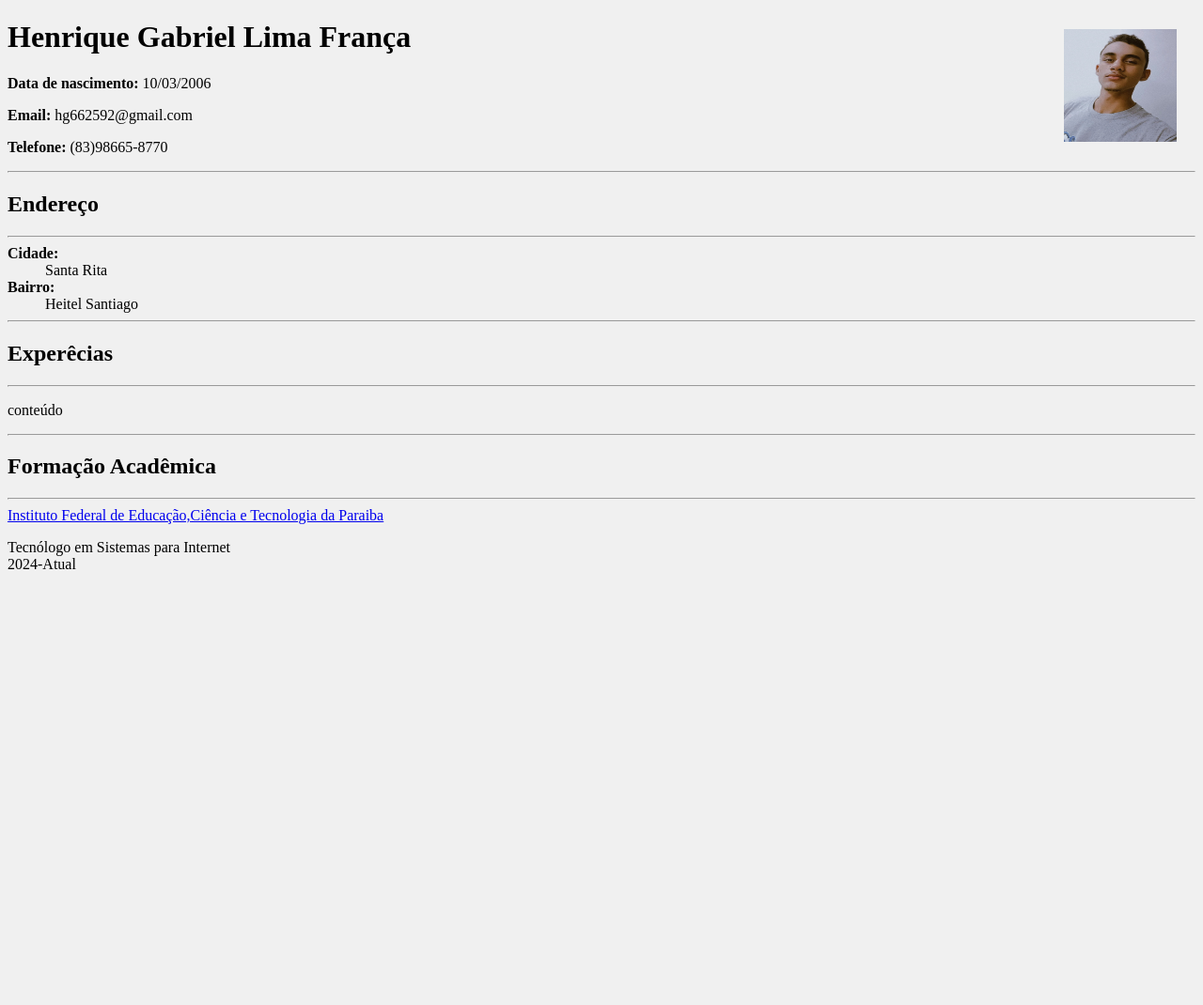
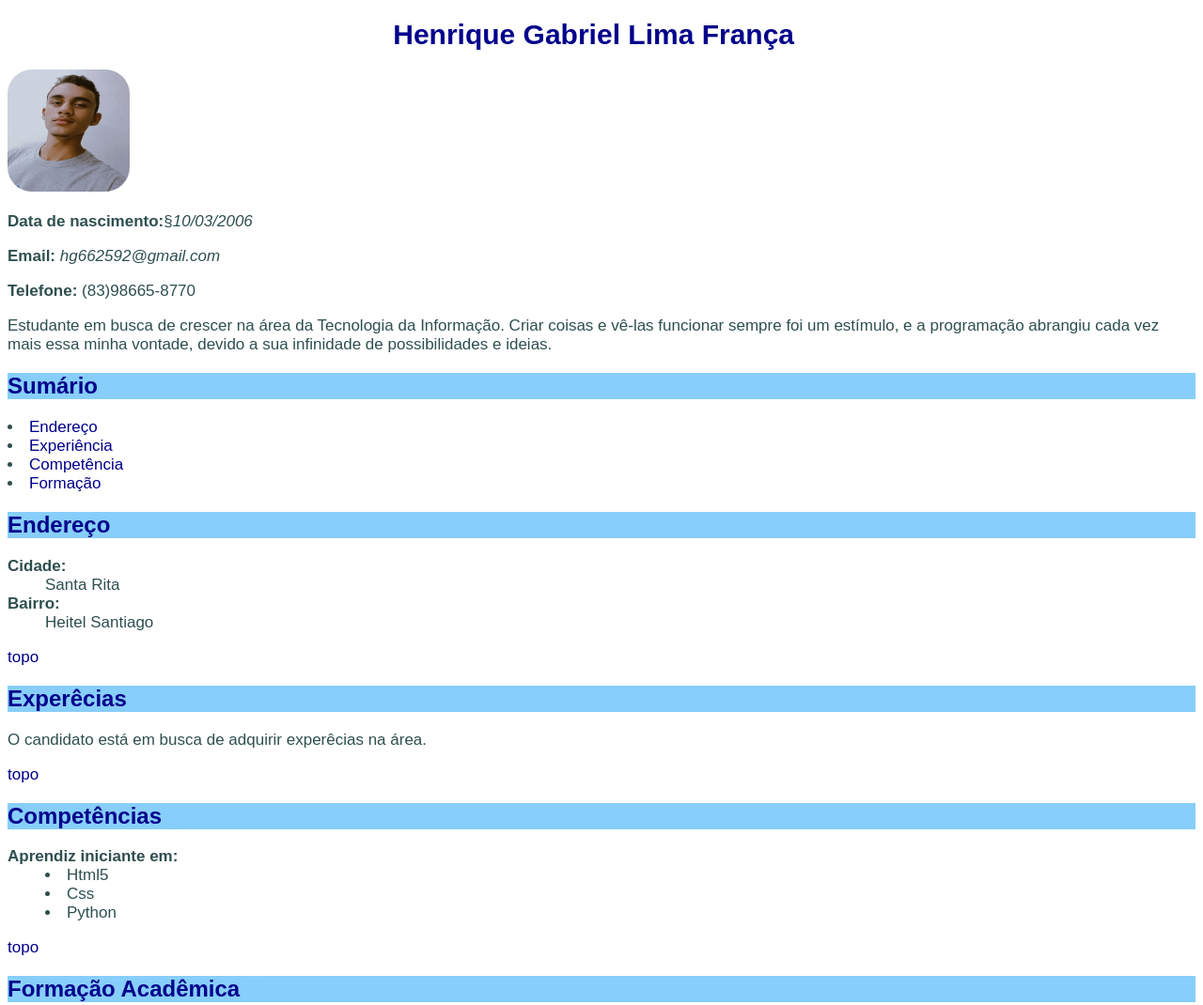
Before and after one commit to Henrique-06/curriculum_Henrique, a plain HTML site: page curriculum_h/meu_curriculum.html in a window 1280 px wide. Shown: the top 1070 px of the page at 94% size. Before the commit the page ends 800 px from the top, so only its background shows below. Drawn offline with Linux system fonts and the light colour scheme.

Commit message:
curriculum_nvl2

```diff
--- /dev/null
+++ b/curriculum_h/css/style.css
@@ -0,0 +1,51 @@
+body {
+    color:darkslategray;
+    font-family: Arial, Helvetica, sans-serif;
+    font-size: 17px;
+}
+.text-center {
+    text-align: center;
+}
+
+#copyright {
+    font-weight: bold;
+    font-style: italic;
+}
+
+h1 {
+    font-size: 30px;
+}
+
+h1 a,h1 a:visited {
+    color: white;
+}
+
+h2 {
+    font-size: 24px;
+    background-color: lightskyblue;
+}
+
+h1, h2, a, a:visited {
+    color: darkblue;
+}
+
+h2 a,h2 a:visited {
+    color: lightskyblue;
+}
+
+h1:hover a, h2:hover a {
+    color: darkblue;
+}
+
+a, a:visited {
+    text-decoration: none;
+}
+
+a:hover{
+    text-decoration: underline;
+}
+
+
+.minhafoto {
+    border-radius: 20%;
+}
--- a/curriculum_h/meu_curriculum.html
+++ b/curriculum_h/meu_curriculum.html
@@ -5,46 +5,49 @@
     <meta http-equiv="X-UA-Compatible" content="IE=edge">
     <meta name="viewport" content="width=device-width, initial-scale=1.0">
     <title>Curriculum</title>
-    <link rel="stylesheet" href="style.css">
+    <link rel="stylesheet" href="css/style.css">
 </head>
 <body>
+ <div>
+<h1 id="pessoa" class="text-center">Henrique Gabriel Lima França<a href="#person">§</a></h1>
 
-    <img src="fotominha.png" alt="foto de perfil" class="minhafoto" width="120" height="120"  />
+<img src="img/fotominha.png" alt="foto de perfil" class="minhafoto" width="130" height="130"  />
 
- <h1>Henrique Gabriel Lima França</h1>
-
- <p><strong>Data de nascimento:</strong> 10/03/2006</p>
-<p><strong>Email:</strong> hg662592@gmail.com</p>
+<p><strong>Data de nascimento:</strong>§<i>10/03/2006</i></p>
+<p><strong>Email:</strong> <i>hg662592@gmail.com</i></p>
 <p><strong>Telefone:</strong> (83)98665-8770</p>
 
-<hr>
+<p>Estudante em busca de crescer na área da Tecnologia da Informação. Criar coisas e vê-las funcionar sempre foi um estímulo, e a programação abrangiu cada vez mais essa minha vontade, devido a sua infinidade de possibilidades e ideias.  </p>
 
-<h2><strong>Endereço</strong></h2>
+<h2 id="sumario">Sumário <a href="#sumario">§</a></h2>
+<li><a href="#endereco">Endereço</a></li>
+<li><a href="#experiencia">Experiência</a></li>
+<li><a href="#competencia">Competência</a></li>
+<li><a href="#formacao">Formação</a></li>
 
-<hr>
-
+<h2 id="endereco">Endereço <a href="#endereco">§</a></h2>
 <dt><strong>Cidade:</strong></dt>
 <dd>Santa Rita</dd>
 <dt><strong>Bairro:</strong></dt>
 <dd>Heitel Santiago</dd>
+<p><a href="#">topo</a></p>
 
-<hr>
+<h2 id="experiencia">Experêcias <a href="#experiencia">§</a></h2>
+<p>O candidato está em busca de adquirir experêcias na área.</p>
+<p><a href="#">topo</a></p>
 
-<h2>Experêcias</h2>
+<h2 id="competencia">Competências <a href="#competencia">§</a></h2>
+<dt><strong>Aprendiz iniciante em:</strong></dt>
+<dd><li>Html5</li></dd>
+<dd><li>Css</li></dd>
+<dd><li>Python</li></dd>
+<p><a href="#">topo</a></p>
 
-<hr>
-
-<p>conteúdo</p>
-
-<hr>
-
-<h2>Formação Acadêmica</h2>
-
-<hr>
-
+<h2 id="formacao">Formação Acadêmica <a href="#formacao">§</a></h2>
 <a href="https://ifpb.edu.br"> Instituto Federal de Educação,Ciência e Tecnologia da Paraiba</a>
-<p>Tecnólogo em Sistemas para Internet<br>2024-Atual</p>
-
-
+<p>Curso Superior em Tecnólogo em Sistemas para Internet<br>2024-Atual</p>
+<p><a href="#">topo</a></p>
+</div>
+<p class="text-center">IFPB&copy;2024</p>
 </body>
 </html>
```
Also changed, not shown: curriculum_h/img/fotominha.png (added).
